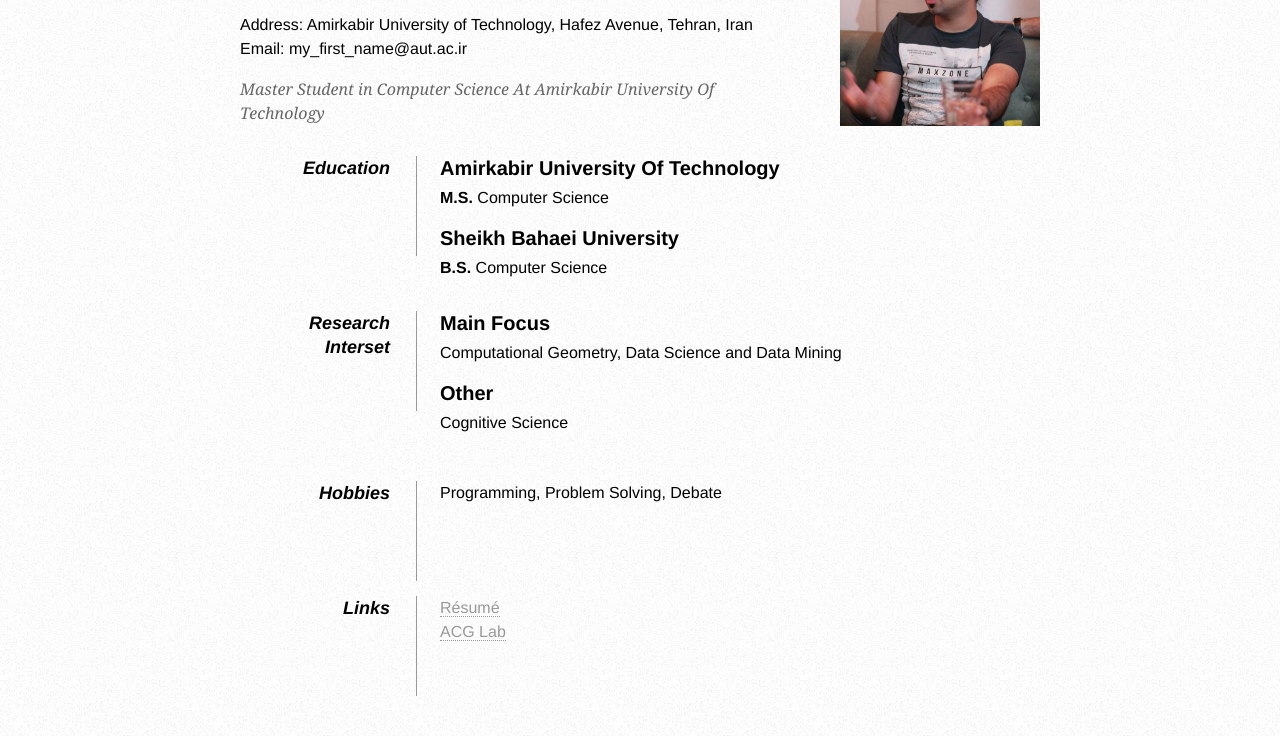
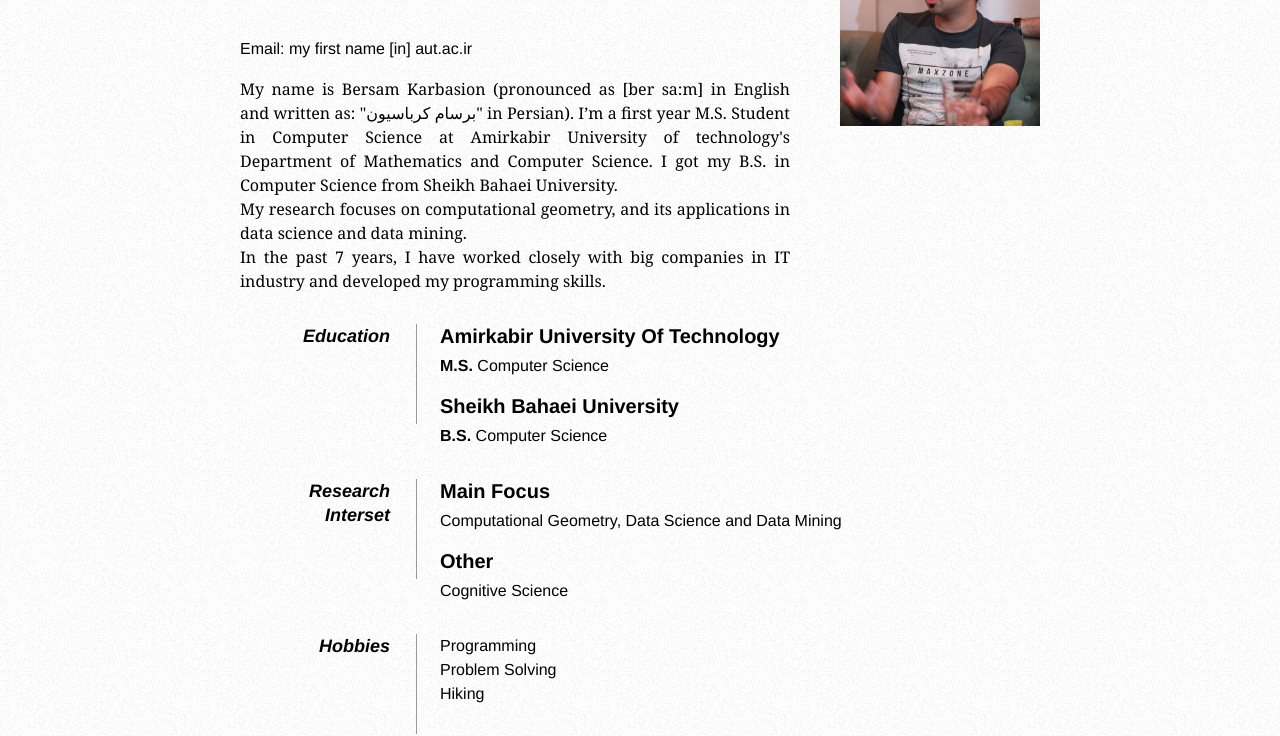
Before and after one commit to Bersam/homepage, a plain HTML site: page index.html in a window 1280 px wide. Shown: the part 84-820 px from the top of the page. Drawn offline with Linux system fonts and the light colour scheme.

Commit message:
minor update on homepage

```diff
--- a/index.html
+++ b/index.html
@@ -7,6 +7,8 @@
      <meta http-equiv="Content-Type" content="text/html; charset=utf-8"/>
 
      <title>Bersam Karbasion</title>
+
+     <link rel="icon" type="image/x-icon" href="images/favicon.png" />
 
      <style type="text/css">
       * { margin: 0; padding: 0; }
@@ -21,8 +23,8 @@
       a { color: #999; text-decoration: none; border-bottom: 1px dotted #999; }
       a:hover { border-bottom-style: solid; color: black; }
       ul { margin: 0 0 32px 17px; }
-        #objective { width: 500px; float: left; }
-        #objective p { font-family: Georgia, Serif; font-style: italic; color: #666; }
+      #objective { width: 550px; float: left; }
+      #objective p { font-family: Georgia, Serif; text-align: justify;}
       dt { font-style: italic; font-weight: bold; font-size: 18px; text-align: right; padding: 0 26px 0 0; width: 150px; float: left; height: 100px; border-right: 1px solid #999;  }
       dd { width: 600px; float: right; }
       dd.clear { float: none; margin: 0; height: 15px; }
@@ -43,15 +45,16 @@
 
             <p>
                 <!-- CELL: <span class="tel">555-666-7777</span><br /> -->
-                Address: Amirkabir University of Technology, Hafez Avenue, Tehran, Iran
                 <br />
-                Email: my_first_name@aut.ac.ir
+                Email: <span class="email">my first name [in] aut.ac.ir</span>
             </p>
         </div>
 
         <div id="objective">
             <p>
-                Master Student in Computer Science At Amirkabir University Of Technology
+                My name is Bersam Karbasion (pronounced as [ber sa:m] in English and written as: "برسام کرباسیون" in Persian). I’m a first year M.S. Student in Computer Science at Amirkabir University of technology's Department of Mathematics and Computer Science. I got my B.S. in Computer Science from Sheikh Bahaei University.<br />
+                My research focuses on computational geometry, and its applications in data science and data mining. <br />
+                In the past 7 years, I have worked closely with big companies in IT industry and developed my programming skills.
             </p>
         </div>
 
@@ -63,11 +66,11 @@
             <dt>Education</dt>
             <dd>
                 <h2>Amirkabir University Of Technology</h2>
-                <p><strong>M.S.</strong> Computer Science<br />
+                <p><strong>M.S.</strong> Computer Science<br /></p>
             </dd>
             <dd>
                 <h2>Sheikh Bahaei University</h2>
-                <p><strong>B.S.</strong> Computer Science<br />
+                <p><strong>B.S.</strong> Computer Science<br /></p>
             </dd>
 
             <dd class="clear"></dd>
@@ -83,20 +86,10 @@
 
             <dd class="clear"></dd>
 
-            <!-- <dt>Experience</dt>
-                 <dd>
-                 <h2>Doomsday Cult <span>Leader/Overlord - Baton Rogue, LA - 1926-2010</span></h2>
-                 <ul>
-                 <li>Inspired and won highest peasant death competition among servants</li>
-                 <li>Helped coordinate managers to grow cult following</li>
-                 <li>Provided untimely deaths to all who opposed</li>
-                 </ul>
-                 </dd> -->
-
-            <dd class="clear"></dd>
-
             <dt>Hobbies</dt>
-            <dd>Programming, Problem Solving, Debate</dd>
+            <dd>Programming</dd>
+            <dd>Problem Solving</dd>
+            <dd>Hiking</dd>
             <dd class="clear"></dd>
 
             <dt>Links</dt>
```
Also changed, not shown: images/favicon.png (added). Lines whose indentation alone changed are shown as unchanged.
